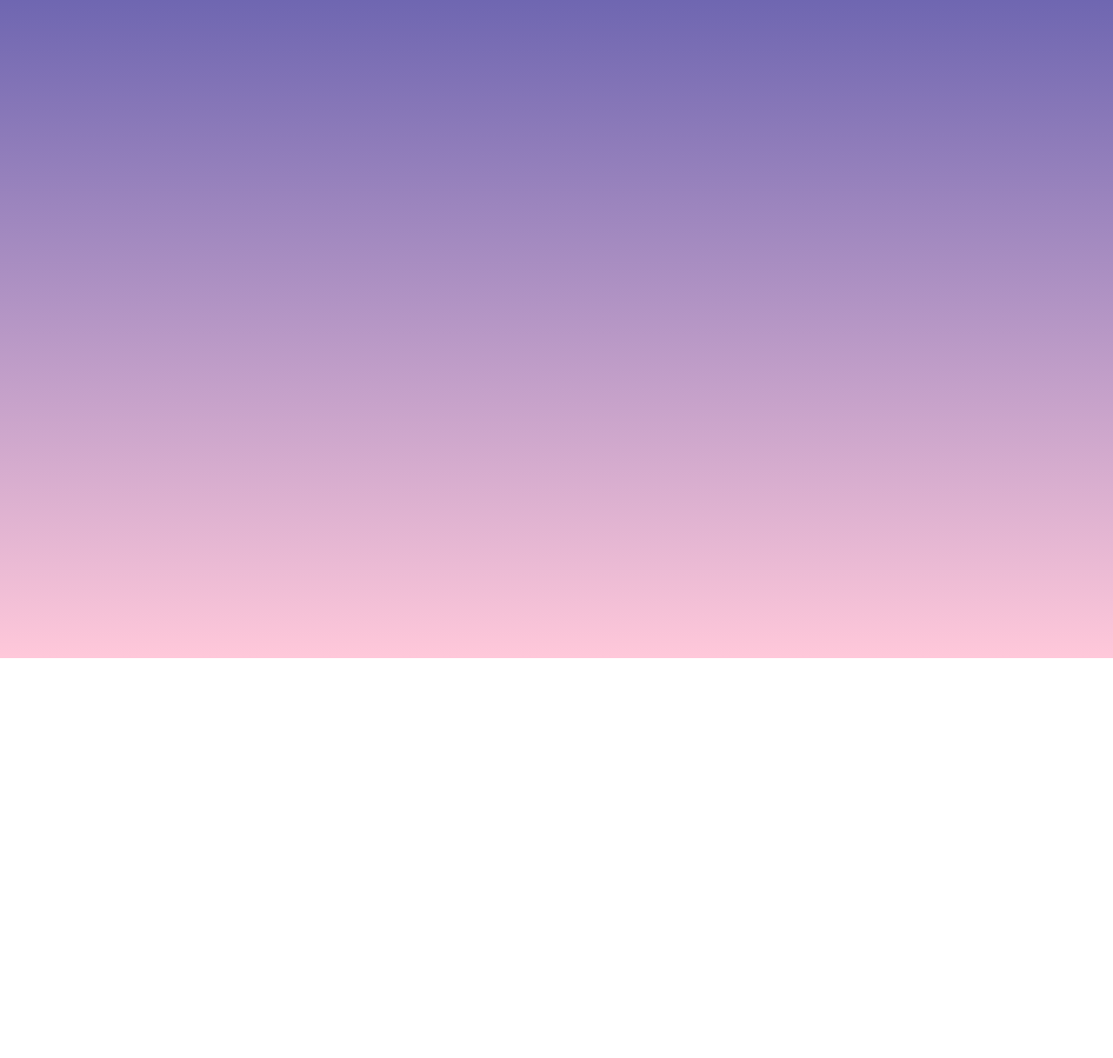
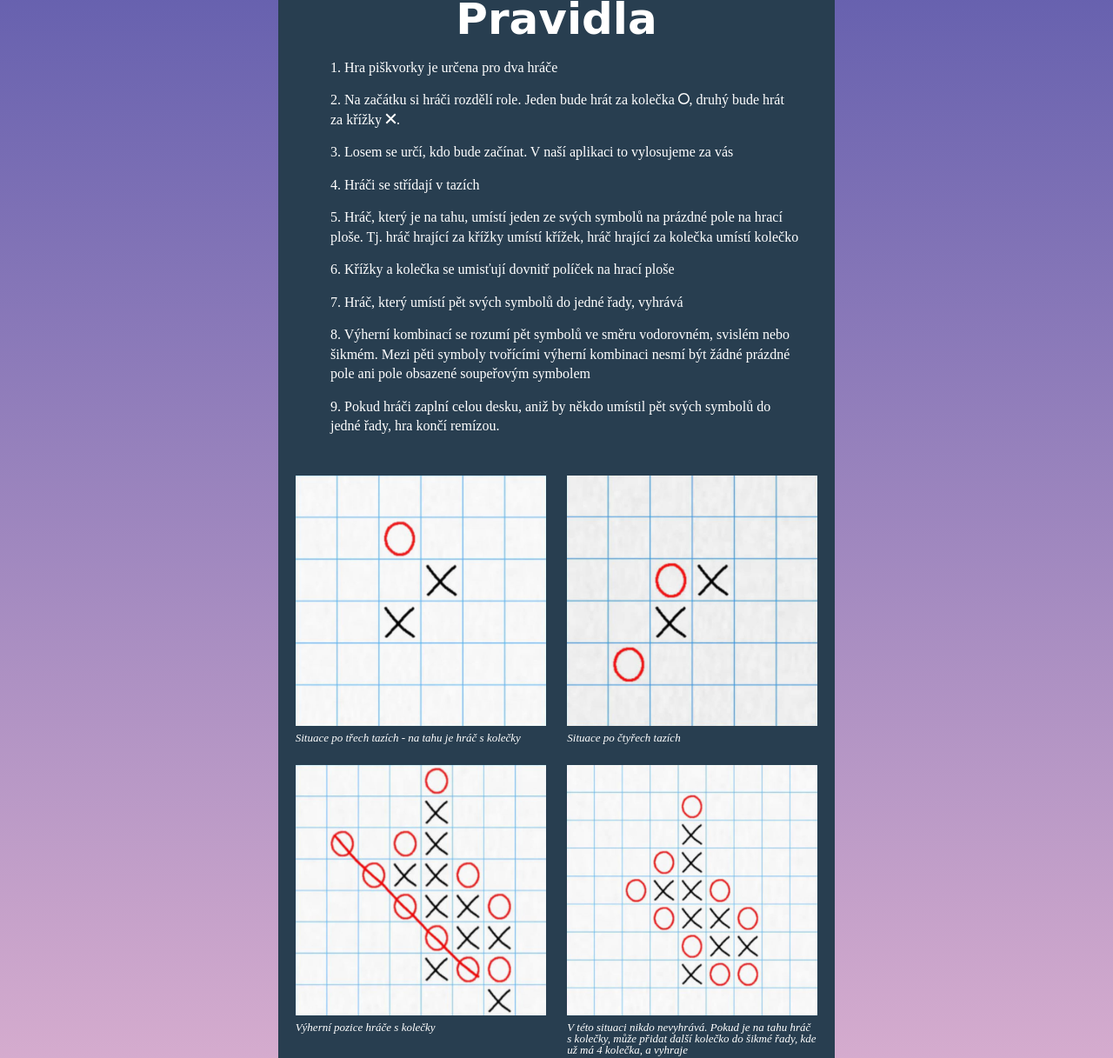
Before and after one commit to Regi25/piskvorky, a plain HTML site: page pravidla.html in a window 1280 px wide. Shown: the part 73-1290 px from the top of the page at 87% size. Before the commit the page ends 830 px from the top, so only its background shows below. Drawn offline with Linux system fonts and the light colour scheme.

Commit message:
Pravidla

```diff
--- a/pravidla.html
+++ b/pravidla.html
@@ -4,8 +4,88 @@
     <meta charset="UTF-8" />
     <meta http-equiv="X-UA-Compatible" content="IE=edge" />
     <meta name="viewport" content="width=device-width, initial-scale=1.0" />
+    <meta name="viewport" content="width=device-width, initial-scale=1" />
     <link rel="stylesheet" href="styly.css" />
     <title>Document</title>
   </head>
-  <body></body>
+  <body>
+    <div class="rules">
+      <h1>Pravidla</h1>
+      <div class="description">
+        <ul>
+          1. Hra piškvorky je určena pro dva hráče
+        </ul>
+        <ul>
+          2. Na začátku si hráči rozdělí role. Jeden bude hrát za kolečka
+          <img id="circle" src="circle.svg" alt="circle" />, druhý bude hrát za
+          křížky
+          <img id="cross" src="cross.svg" alt="cross" />.
+        </ul>
+        <ul>
+          3. Losem se určí, kdo bude začínat. V naší aplikaci to vylosujeme za
+          vás
+        </ul>
+        <ul>
+          4. Hráči se střídají v tazích
+        </ul>
+        <ul>
+          5. Hráč, který je na tahu, umístí jeden ze svých symbolů na prázdné
+          pole na hrací ploše. Tj. hráč hrající za křížky umístí křížek, hráč
+          hrající za kolečka umístí kolečko
+        </ul>
+        <ul>
+          6. Křížky a kolečka se umisťují dovnitř políček na hrací ploše
+        </ul>
+        <ul>
+          7. Hráč, který umístí pět svých symbolů do jedné řady, vyhrává
+        </ul>
+        <ul>
+          8. Výherní kombinací se rozumí pět symbolů ve směru vodorovném,
+          svislém nebo šikmém. Mezi pěti symboly tvořícími výherní kombinaci
+          nesmí být žádné prázdné pole ani pole obsazené soupeřovým symbolem
+        </ul>
+        <ul>
+          9. Pokud hráči zaplní celou desku, aniž by někdo umístil pět svých
+          symbolů do jedné řady, hra končí remízou.
+        </ul>
+      </div>
+      <div class="instructions">
+        <figure>
+          <img class="example" src="instructions-01.jpg" alt="picture1" />
+          <figcaption>
+            Situace po třech tazích - na tahu je hráč s kolečky
+          </figcaption>
+        </figure>
+        <figure>
+          <img class="example" src="instructions-02.jpg" alt="picture2" />
+          <figcaption>Situace po čtyřech tazích</figcaption>
+        </figure>
+        <figure>
+          <img class="example" src="instructions-03.jpg" alt="picture3" />
+          <figcaption>Výherní pozice hráče s kolečky</figcaption>
+        </figure>
+        <figure>
+          <img class="example" src="instructions-04.jpg" alt="picture4" />
+          <figcaption>
+            V této situaci nikdo nevyhrává. Pokud je na tahu hráč s kolečky,
+            může přidat další kolečko do šikmé řady, kde už má 4 kolečka, a
+            vyhraje
+          </figcaption>
+        </figure>
+        <figure>
+          <img class="example" src="instructions-05.jpg" alt="picture5" />
+          <figcaption>Výherní pozice hráče s křížky</figcaption>
+        </figure>
+        <figure>
+          <img class="example" src="instructions-06.jpg" alt="picture6" />
+          <figcaption>Ještě jedna výherní pozice hráče s kolečky</figcaption>
+        </figure>
+      </div>
+
+      <div class="container-buttons">
+        <a class="homePage" href="index.html">Úvodní stránka</a>
+        <a class="zacithrat" href="index.html">Začít hrát</a>
+      </div>
+    </div>
+  </body>
 </html>
--- a/styly.css
+++ b/styly.css
@@ -6,19 +6,21 @@ body {
   background-repeat: no-repeat;
   min-height: 100vh;
 }
-img {
+img.main {
   display: flex;
+  overflow: hidden;
+  align-items: flex-start;
   width: 400px;
   height: 250px;
   justify-content: center;
   margin: auto;
   border-radius: 2% 2% 0 0;
 }
-.box-main {
+.game {
   display: flex;
   flex-direction: column;
   width: 400px;
-  height: 300px;
+  height: 590px;
   background-color: #283e50;
   justify-content: center;
   margin: auto;
@@ -38,11 +40,13 @@ p {
   text-align: center;
   font-size: large;
   margin-top: 0px;
+  margin-bottom: 30px;
 }
-.pravidla {
+.pravidla,
+.homePage {
   display: flex;
   flex-direction: column;
-  width: 400px;
+  position: relative;
   height: 50px;
   justify-content: center;
   margin: auto;
@@ -55,7 +59,7 @@ p {
 .zacithrat {
   display: flex;
   flex-direction: column;
-  width: 400px;
+  position: relative;
   height: 50px;
   justify-content: center;
   margin: auto;
@@ -65,9 +69,101 @@ p {
   background-color: #0197f6;
   text-decoration: none;
 }
-.pravidla:hover {
+.pravidla,
+.homePage:hover {
   background-color: #1cbb96;
 }
 .zacithrat:hover {
   background-color: #0090e9;
 }
+.rules {
+  background-color: #283e50;
+  max-width: 100%;
+  color: white;
+  display: flex;
+  flex-direction: column;
+  border-radius: 6px 6px 0px 0px;
+  margin-block-start: 55px;
+  margin-block-end: 130px;
+  margin-left: auto;
+  margin-right: auto;
+  max-width: 80vmin;
+  align-self: center;
+}
+.description {
+  display: block;
+}
+
+ul {
+  text-align: initial;
+  margin: 0 40px 15px 40px;
+}
+
+.description #cross,
+.description #circle {
+  width: 0.8em;
+  filter: invert(100%);
+}
+
+.instructions {
+  display: flex;
+  flex-direction: column;
+  max-width: 100%;
+  line-height: 150%;
+  font-style: italic;
+}
+
+figure {
+  max-width: 100%;
+  display: block;
+}
+
+img.example {
+  max-width: 100%;
+  flex-shrink: 0;
+  margin-bottom: 5px;
+}
+
+@media (min-width: 640px) {
+  .rules {
+    margin-block-start: 25px;
+    margin-block-end: 10px;
+    margin-left: auto;
+    margin-right: auto;
+    padding-top: 0;
+    align-self: center;
+  }
+
+  ul {
+    margin: 0 40px 15px 20px;
+    font-size: 16px;
+  }
+
+  .instructions {
+    flex-wrap: wrap;
+    flex-direction: row;
+    width: 100%;
+    justify-content: space-evenly;
+    margin: 25px 0 10px 0;
+  }
+
+  figure {
+    margin: 5px 5px 20px 5px;
+    max-width: 45%;
+    font-size: 13px;
+    line-height: 100%;
+  }
+}
+
+@media (min-width: 960px) {
+  body {
+    display: flex;
+    flex-direction: column;
+    font-size: 15px;
+    line-height: 150%;
+  }
+  .rules {
+    margin-block-start: 20px;
+    max-width: 50%;
+  }
+}
```
Also changed, not shown: index.html (+7 -4 lines).
